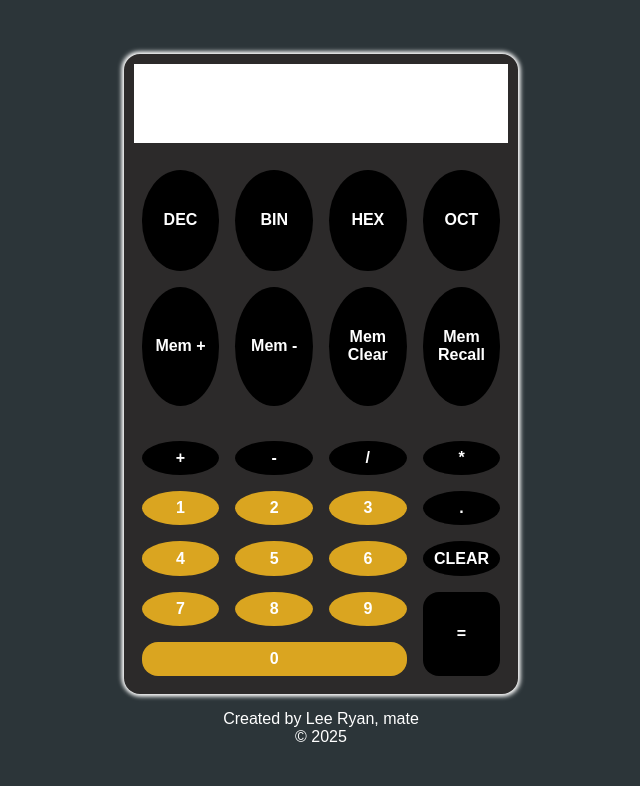
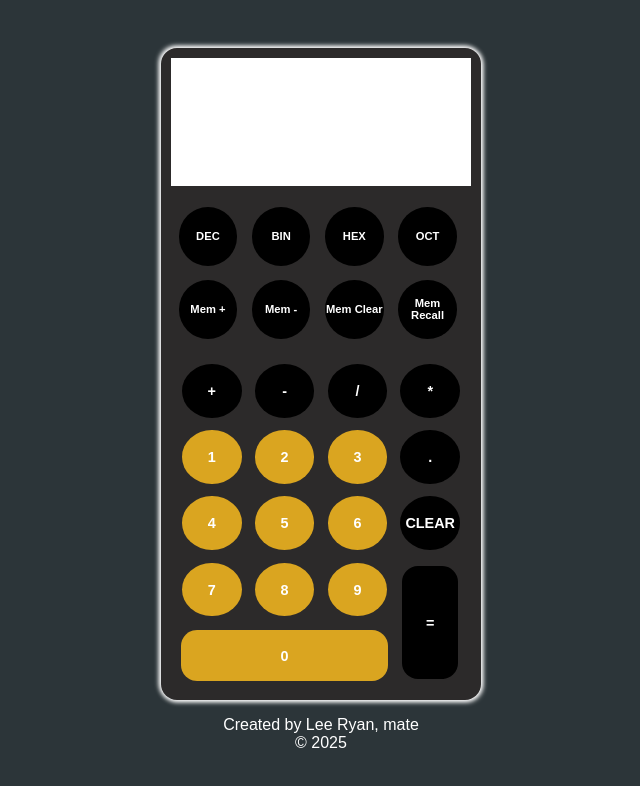
Before and after one commit to codenamerey/calculator, a plain HTML site: page index.html in a window 1280 px wide. Shown: the whole page, without its empty margins (319-959 px from the left). Drawn offline with Linux system fonts and the light colour scheme.

Commit message:
style: perfect sizes of buttons

```diff
--- a/css/styles.css
+++ b/css/styles.css
@@ -29,7 +29,7 @@ footer {
 }
 
 .calc-base {
-  aspect-ratio: 8 / 13;
+  aspect-ratio: 8 / 16;
   background: #2c2a2a;
   border-radius: 1rem;
   box-shadow: 1px 1px 5px 1px white, -1px -1px 5px 1px white;
@@ -37,13 +37,15 @@ footer {
   flex-direction: column;
   height: 80%;
   position: relative;
+  overflow: hidden;
+  padding-bottom: 0.8rem;
 }
 
 /*Display styling*/
 .display {
   background: white;
   display: flex;
-  flex: 1 1 25%;
+  flex: 0 0 20%;
   flex-direction: column;
   font-family: "Orbitron", sans-serif;
   margin: 10px;
@@ -69,27 +71,30 @@ footer {
 .buttons {
   align-items: center;
   display: grid;
-  flex: 1 1 75%;
-  gap: 1rem;
+  flex: 1 1 40%;
+  gap: 0.4rem;
   grid-template-columns: repeat(4, 1fr);
-  /* grid-template-rows: repeat(5, 1fr); */
-  margin: 1.1rem;
-  max-height: 100%;
+  grid-auto-rows: 1fr;
+  margin: 0.7rem 1.1rem 1.1rem 1.1rem; /* Added more bottom margin */
+  max-height: 95%;
   text-align: center;
+  justify-items: center;
 }
 
 .buttons > div {
   align-items: center;
-  /* aspect-ratio: 1; */
+  aspect-ratio: 1 / 1;
   background: black;
   border-radius: 50%;
   box-shadow: none;
   color: white;
   display: flex;
-  height: 100%;
+  width: 90%;
+  height: 90%;
   justify-content: center;
   position: relative;
   transition: 500ms;
+  font-size: 0.9rem;
 }
 
 .buttons > div::before {
@@ -105,7 +110,7 @@ footer {
 
 .buttons p {
   font-family: sans-serif;
-  font-size: 1rem;
+  font-size: 0.9rem;
   font-weight: 900;
   margin: 0;
   padding: 0;
@@ -119,6 +124,11 @@ footer {
 .buttons > div[id="0"] {
   border-radius: 1rem;
   grid-column: span 3;
+  aspect-ratio: auto; /* Override the 1:1 aspect ratio for this button */
+  width: 98%; /* Slightly reduced width to prevent overflow */
+  height: 85%; /* Reduced height to prevent overflow */
+  margin: auto; /* Center the button */
+  min-height: auto; /* Remove min-height constraint */
 }
 
 .buttons > div[id="dot"] {
@@ -134,6 +144,11 @@ footer {
 .buttons > div[id="equal"] {
   border-radius: 1rem;
   grid-row: span 2;
+  aspect-ratio: auto; /* Override the 1:1 aspect ratio for this button */
+  height: 90%; /* Reduced height to prevent overflow */
+  width: 85%; /* Reduced width to prevent overflow */
+  min-height: auto; /* Remove min-height constraint */
+  margin: auto; /* Center the button */
 }
 
 .buttons > .numeral {
@@ -143,26 +158,28 @@ footer {
 .new-buttons {
   align-items: center;
   display: grid;
-  flex: 1 1 75%;
-  gap: 1rem;
+  flex: 0 0 20%;
+  gap: 0.5rem;
   grid-template-columns: repeat(4, 1fr);
-  /* grid-template-rows: repeat(5, 1fr); */
-  margin: 1.1rem;
+  grid-auto-rows: 1fr;
+  margin: 0.5rem 1.1rem;
   max-height: 100%;
   text-align: center;
 }
 
 .new-buttons > div {
   align-items: center;
+  aspect-ratio: 1 / 1;
   background: black;
   border-radius: 50%;
   box-shadow: none;
   color: white;
   display: flex;
-  height: 100%;
+  height: 90%;
   justify-content: center;
   position: relative;
   transition: 500ms;
+  font-size: 0.9rem;
 }
 
 .new-buttons > div::before {
@@ -178,7 +195,7 @@ footer {
 
 .new-buttons p {
   font-family: sans-serif;
-  font-size: 1rem;
+  font-size: 0.7rem;
   font-weight: 900;
   margin: 0;
   padding: 0;
```
